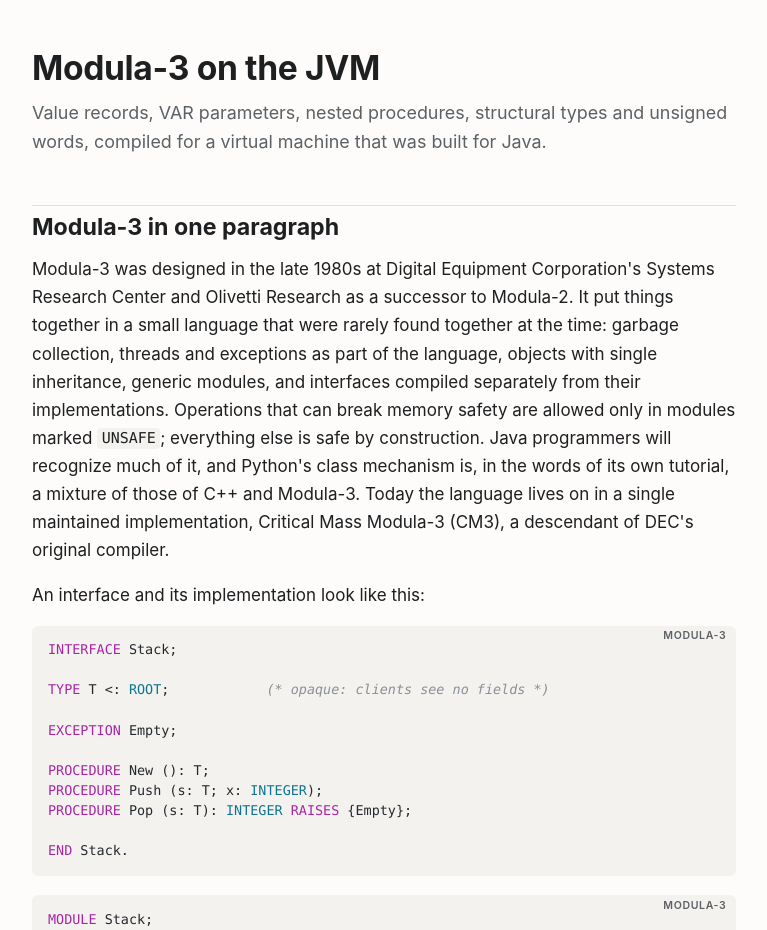
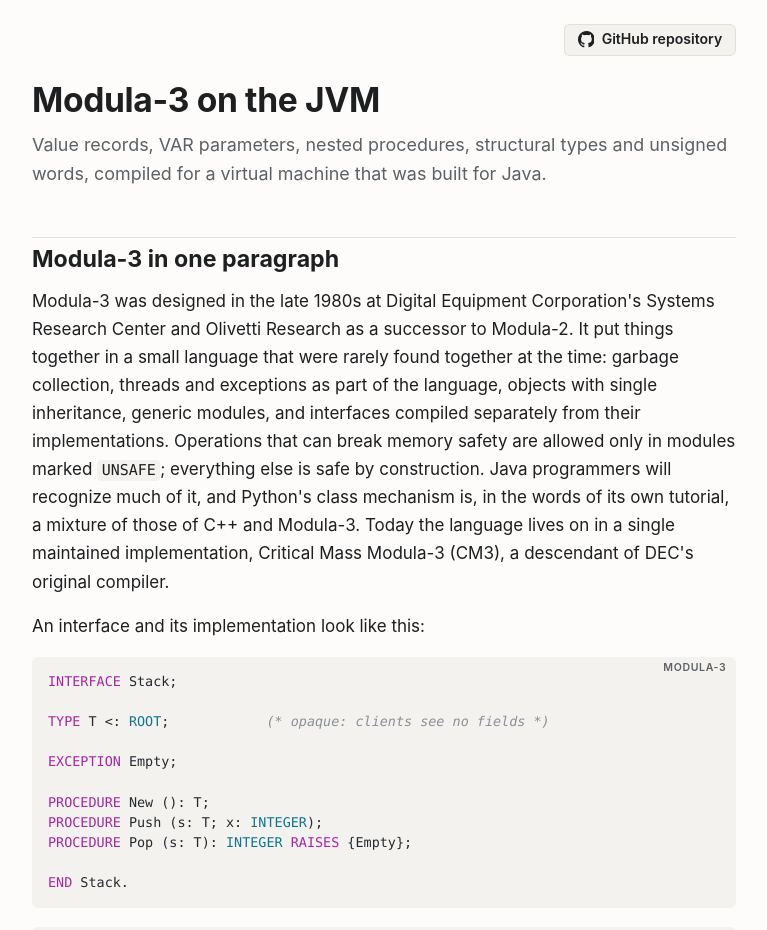
Before and after one commit to stefan-zobel/m3j, a plain HTML site: page site/index.html in a window 1280 px wide. Shown: the top 930 px of the page, without its empty margins (256-1023 px from the left). Drawn offline with Linux system fonts and the light colour scheme.

Commit message:
site: a link to the repo on the article, and the article linked from the README

```diff
--- a/site/index.html
+++ b/site/index.html
@@ -114,11 +114,23 @@ th, td { text-align: left; padding: .4rem .6rem; border-bottom: 1px solid var(--
 th { background: var(--table-head); font-weight: 600; }
 td code, th code { white-space: nowrap; }
 .note { color: var(--muted); font-size: .94rem; }
+.topbar { display: flex; justify-content: flex-end; margin: -1.5rem 0 1.5rem; }
+.repo {
+  display: inline-flex; align-items: center; gap: .45rem;
+  padding: .4rem .8rem; border: 1px solid var(--rule); border-radius: 6px;
+  background: var(--code-bg); color: var(--fg); text-decoration: none;
+  font-size: .88rem; font-weight: 600; line-height: 1.2;
+}
+.repo:hover, .repo:focus-visible { border-color: var(--muted); }
+.repo svg { width: 1.05rem; height: 1.05rem; flex: none; }
 footer { margin-top: 3.5rem; padding-top: 1rem; border-top: 1px solid var(--rule); color: var(--muted); font-size: .92rem; }
 </style>
 </head>
 <body>
 <main>
+<nav class="topbar">
+<a class="repo" href="https://github.com/stefan-zobel/m3j"><svg viewBox="0 0 16 16" aria-hidden="true"><path fill="currentColor" d="M8 0C3.58 0 0 3.58 0 8c0 3.54 2.29 6.53 5.47 7.59.4.07.55-.17.55-.38 0-.19-.01-.82-.01-1.49-2.01.37-2.53-.49-2.69-.94-.09-.23-.48-.94-.82-1.13-.28-.15-.68-.52-.01-.53.63-.01 1.08.58 1.23.82.72 1.21 1.87.87 2.33.66.07-.52.28-.87.51-1.07-1.78-.2-3.64-.89-3.64-3.95 0-.87.31-1.59.82-2.15-.08-.2-.36-1.02.08-2.12 0 0 .67-.21 2.2.82.64-.18 1.32-.27 2-.27.68 0 1.36.09 2 .27 1.53-1.04 2.2-.82 2.2-.82.44 1.1.16 1.92.08 2.12.51.56.82 1.27.82 2.15 0 3.07-1.87 3.75-3.65 3.95.29.25.54.73.54 1.48 0 1.07-.01 1.93-.01 2.2 0 .21.15.46.55.38A8.013 8.013 0 0 0 16 8c0-4.42-3.58-8-8-8z"/></svg>GitHub repository</a>
+</nav>
 <article>
 <header>
 <h1>Modula-3 on the JVM</h1>
--- a/site/sitemap.xml
+++ b/site/sitemap.xml
@@ -2,6 +2,6 @@
 <urlset xmlns="http://www.sitemaps.org/schemas/sitemap/0.9">
   <url>
     <loc>https://stefan-zobel.github.io/m3j/</loc>
-    <lastmod>2026-11-12</lastmod>
+    <lastmod>2026-11-13</lastmod>
   </url>
 </urlset>
```
Also changed, not shown: 1 other file.
